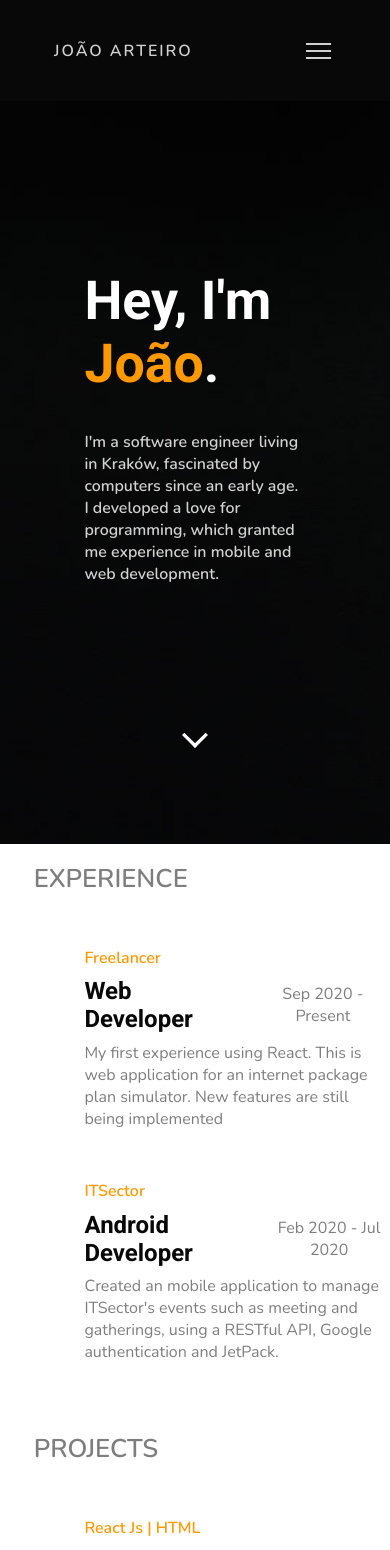
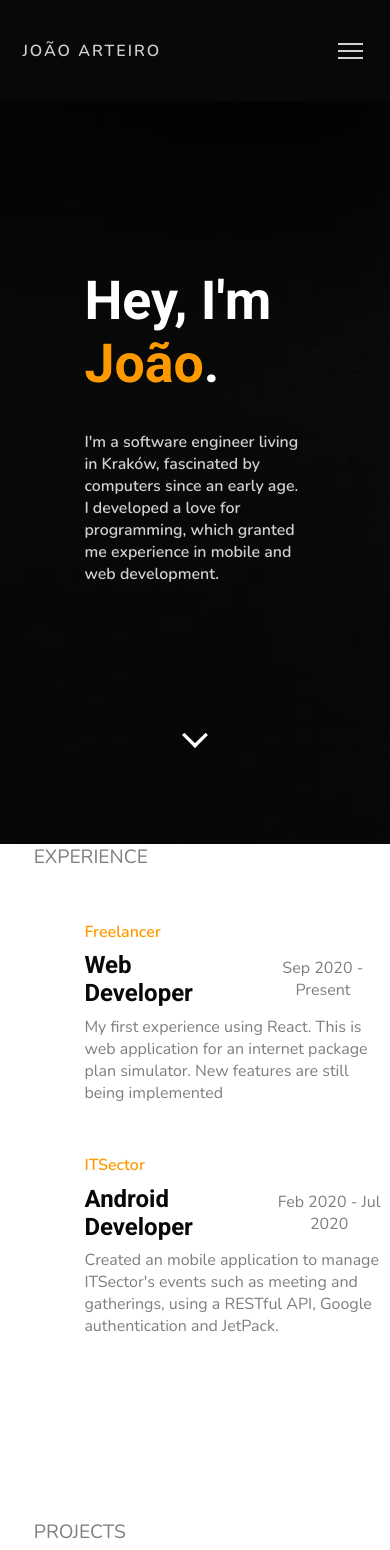
Before and after one commit to joaoarteiro/web-portfolio, a React (Create React App) app: page /about in a window 390 px wide. Shown: the top 1550 px of the page. Built offline with nearby package versions, Linux system fonts and the light colour scheme.

Commit message:
mobile layout adjustments

```diff
--- a/src/App.css
+++ b/src/App.css
@@ -115,6 +115,7 @@ transition: .7s;
   margin: 0 auto;
   align-items: center;
   padding: 0;
+  height: 80vh;
   width: 100%;
   text-align: center;
   margin-top: 0vh;
@@ -142,6 +143,7 @@ transition: .7s;
   margin: 0 auto;
   align-items: center;
   padding: 0;
+  height: 100vh;
   width: 100%;
   text-align: center;
   margin-top: 0vh;
@@ -192,7 +194,7 @@ transition: .7s;
 
 .title {
 
-  font-size: 1.1rem;
+  font-size: 2rem;
   font-family: 'Nunito', sans-serif;
   text-align: left;
   margin-left: 7vh;
@@ -274,7 +276,7 @@ footer {
 }
 
 .burger {
-  margin-left: 0vh;
+  margin-left: 15vh;
   display: none;
   cursor: pointer;
 }
@@ -312,7 +314,7 @@ footer {
 
   .title {
 
-    font-size: 0.8rem;
+    font-size: 1.2rem;
     font-family: 'Nunito', sans-serif;
     text-align: left;
     margin-left: 4vh;
@@ -336,7 +338,7 @@ footer {
     display: flex;
     flex-direction: column;
     align-items: center;
-    width: 30%;
+    width: 40%;
     transform: translateX(100%);
     transition: transform 0.5s ease-in;
 
--- a/src/pages/Experience/Experience.jsx
+++ b/src/pages/Experience/Experience.jsx
@@ -11,7 +11,7 @@ function Experience() {
     <div className="App">
       <div className="experience-section" id="experience">
         <div className="title">
-          <h1>EXPERIENCE</h1>
+          EXPERIENCE
         </div>
         <div className="experience-container">
             <div className="color-text">Freelancer</div>
@@ -23,6 +23,7 @@ function Experience() {
 
             </div>
         </div>
+
 
         <div className="experience-container" onClick={openLink}>
             <div className="color-text">ITSector</div>
--- a/src/pages/Projects/Projects.jsx
+++ b/src/pages/Projects/Projects.jsx
@@ -12,7 +12,7 @@ function Projects() {
     <div className="App">
       <div className="projects-section" id="projects">
         <div className="title">
-          <h1>PROJECTS</h1>
+          PROJECTS
           </div>
           <div className="experience-container">
             <div className="color-text">React Js | HTML</div>
```
